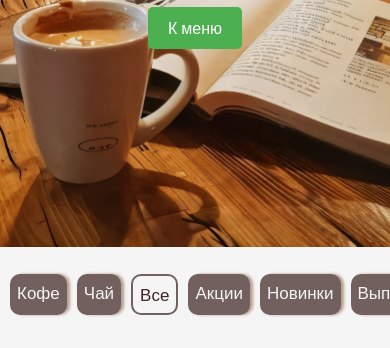
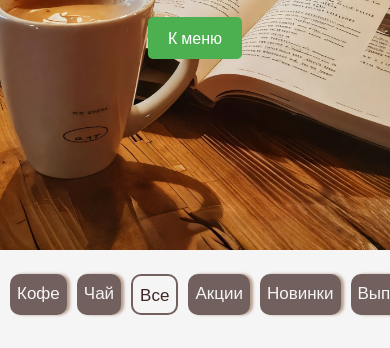
Before and after one commit to maryy127/cafe, a plain HTML site: page goods/index.html in a window 390 px wide. Shown: the part 450-798 px from the top of the page. Drawn offline with nearby package versions, Linux system fonts and the light colour scheme; a web font is replaced by a local one.

Commit message:
bg-mage fix

```diff
--- a/goods/index.html
+++ b/goods/index.html
@@ -27,9 +27,13 @@
     </header>
 
     <section id="our-goods">
-        <h1>Наслаждение в каждом моменте.</h1>
-        <p>Мы поможем Вам в выборе напитка, приготовленного по авторским рецептам многолетних традиций.</p>
-        <a href="#menu"><div class="btn">К меню</div></a>
+        <img src="../goods-imgs/main-480.jpeg" alt="" class="hero-480">
+        <div class="hero-content">
+            <h1>Наслаждение в каждом моменте.</h1>
+            <p>Мы поможем Вам в выборе напитка, приготовленного по авторским рецептам многолетних традиций.</p>
+            <a href="#menu"><div class="btn">К меню</div></a>
+        </div>
+
     </section>
 
     <section id="menu">
--- a/style.css
+++ b/style.css
@@ -86,6 +86,7 @@ input[type="checkbox"] {
     align-items: center;
     text-align: center;
     color: white;
+    position: relative;
 }
 
 .hero-logo {
@@ -93,6 +94,17 @@ input[type="checkbox"] {
     margin-bottom: 20px;
     filter: drop-shadow(2px 1px 7px rgba(255, 255, 255, 0.89));
     animation: fadeIn 1.5s ease-in;
+}
+.hero-480 {
+    display: none;
+}
+.hero-content {
+    justify-content: center;
+    align-items: center;
+    display: flex;
+    flex-direction: column;
+    height: 100%;
+    gap: 10px;
 }
 
 #hero h1,
@@ -663,8 +675,8 @@ section {
         padding: 9px;
     }
 
-    #hero {
-        background-image: url('main-imgs/hero-480.jpg');
+    #hero, #our-gooods {
+        background-image: none;
     }
 
     #hero h1 {
@@ -676,8 +688,21 @@ section {
         font-weight: 600;
     }
 
+    .hero-480{
+        display: block;
+        position: absolute;
+        top: 0;
+        left: 0;
+        width: 100%;
+        height: 700px;
+        object-fit: cover;
+        z-index: 1;
+    }
+    .hero-content{
+        z-index: 2;
+    }
+
     #our-goods {
-        background-image: url('goods-imgs/main-480.jpeg');
         color: #fff;
     }
 }
```
Also changed, not shown: index.html (+8 -4 lines).
